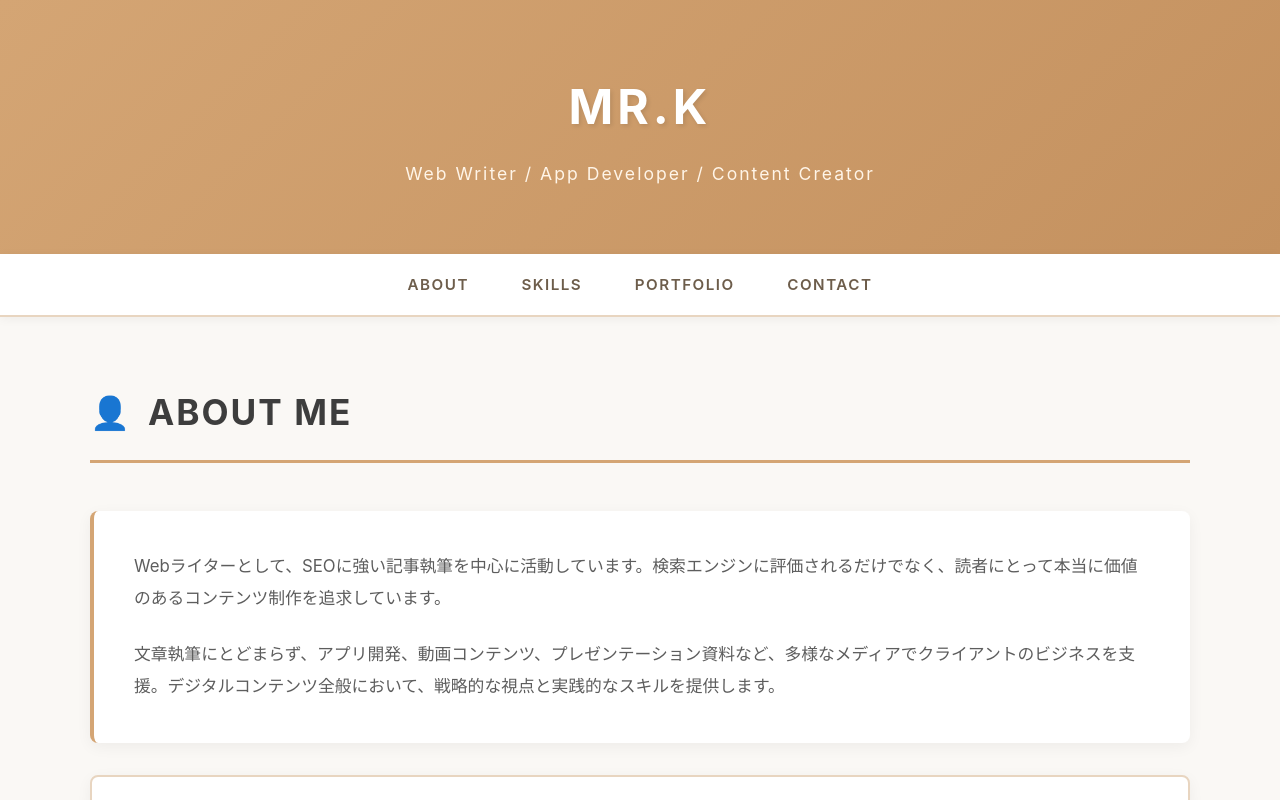
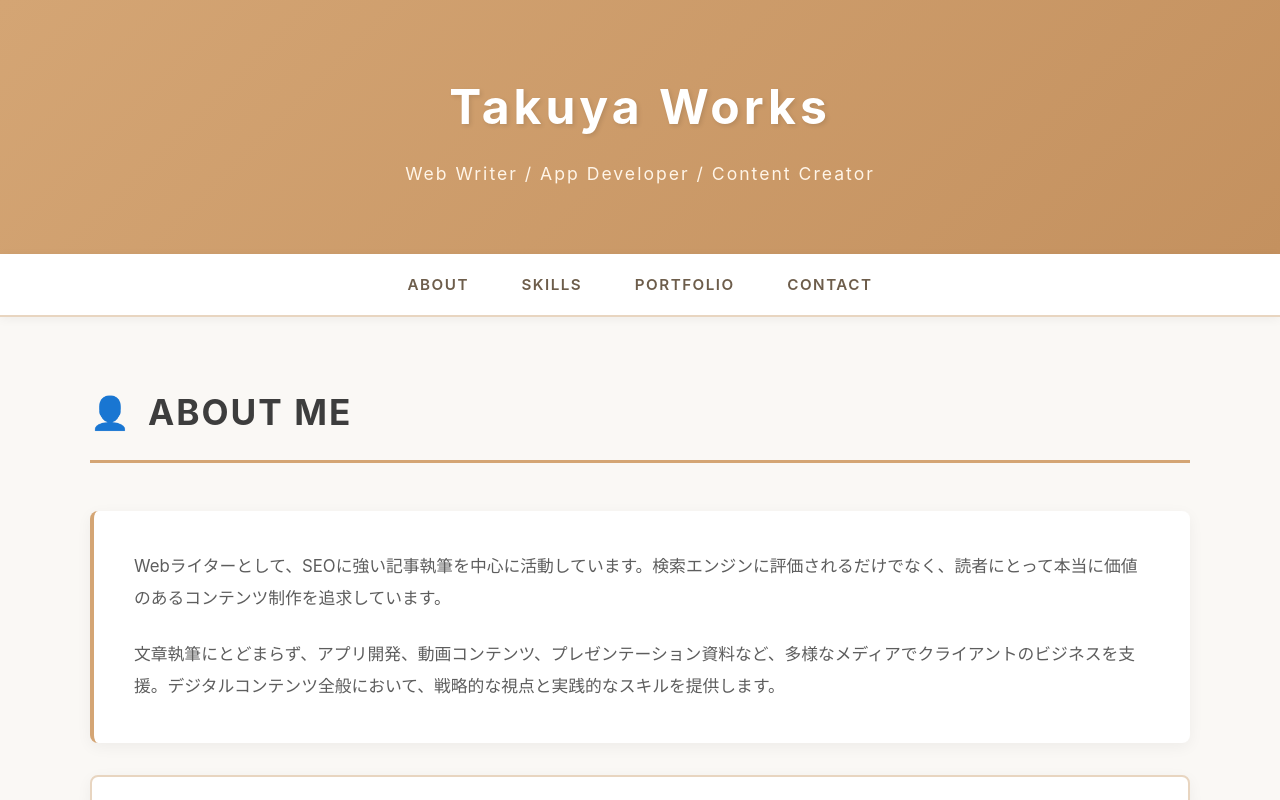
Before and after one commit to takuya-works/takuya-works.github.io, a plain HTML site: page index.html in a window 1280 px wide. Shown: the top 800 px of the page. Drawn offline with Linux system fonts and the light colour scheme.

Commit message:
Update index.html

```diff
--- a/index.html
+++ b/index.html
@@ -3,14 +3,14 @@
 <head>
     <meta charset="UTF-8">
     <meta name="viewport" content="width=device-width, initial-scale=1.0">
-    <title>Mr.K - Webライター & アプリ開発者</title>
+    <title>Takuya Works - Webライター & アプリ開発者</title>
     <link rel="stylesheet" href="style.css">
 </head>
 <body>
     <!-- ヘッダー -->
     <header class="site-header">
         <div class="header-content">
-            <h1>MR.K</h1>
+            <h1>Takuya Works</h1>
             <p class="header-tagline">Web Writer / App Developer / Content Creator</p>
         </div>
     </header>
@@ -285,7 +285,7 @@
 
     <!-- フッター -->
     <footer class="site-footer">
-        <p>&copy; 2025 MR.K - All Rights Reserved</p>
+        <p>&copy; 2025 Takuya Works - All Rights Reserved</p>
     </footer>
 
 </body>
```
